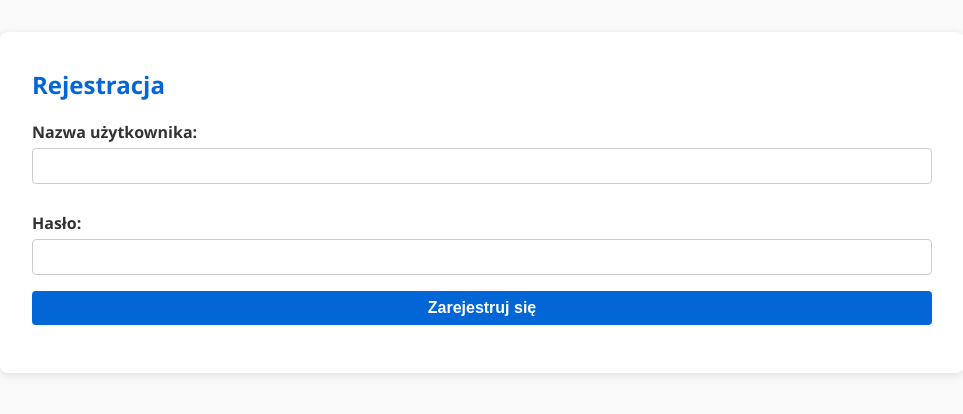
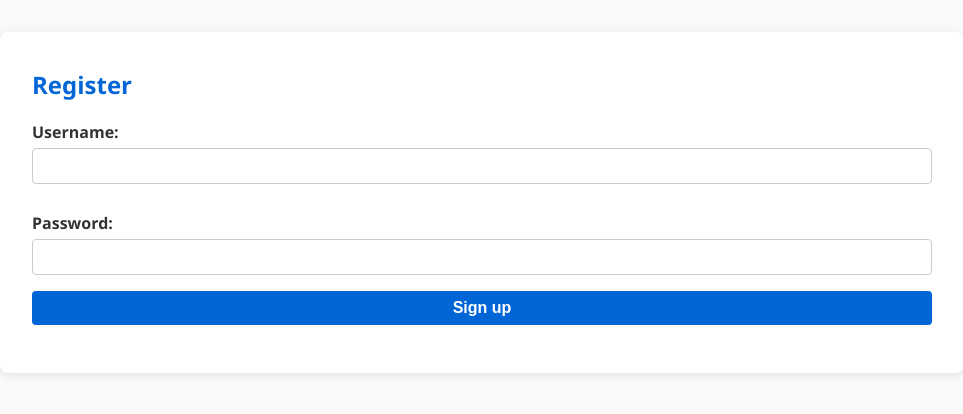
Before and after one commit to NowakAnd/Selenium-Test-App, a Django app: page /accounts/register/ in a window 1280 px wide. Shown: the part 54-468 px from the top of the page, without its empty margins (158-1121 px from the left). Run offline with Django 5.2, Linux system fonts and the light colour scheme.

Commit message:
Language update

```diff
--- a/SeleniumTest/SeleniumTest/urls.py
+++ b/SeleniumTest/SeleniumTest/urls.py
@@ -22,7 +22,6 @@ urlpatterns = [
 
     # Blog URLs
     path('', include('blog.urls')),
-    path('posts/', include('blog.urls')),
 
     # Accounts URLs
     path('accounts/', include('accounts.urls')),
--- a/SeleniumTest/accounts/templates/register.html
+++ b/SeleniumTest/accounts/templates/register.html
@@ -1,17 +1,17 @@
 {% extends 'base.html' %}
 
-{% block title %}Rejestracja{% endblock %}
+{% block title %}Register{% endblock %}
 
 {% block content %}
-<h2 data-testid="form-title">Rejestracja</h2>
+<h2 data-testid="form-title">Register</h2>
 <form method="post" data-testid="form-register">
     {% csrf_token %}
-    <label for="username">Nazwa użytkownika:</label>
+    <label for="username">Username:</label>
     <input type="text" id="username" name="username" required data-testid="input-username" />
 
-    <label for="password">Hasło:</label>
+    <label for="password">Password:</label>
     <input type="password" id="password" name="password" required data-testid="input-password" />
 
-    <button type="submit" data-testid="button-register">Zarejestruj się</button>
+    <button type="submit" data-testid="button-register">Sign up</button>
 </form>
 {% endblock %}
--- a/SeleniumTest/blog/templates/base.html
+++ b/SeleniumTest/blog/templates/base.html
@@ -3,7 +3,7 @@
 <head>
     <meta charset="UTF-8" />
     <meta name="viewport" content="width=device-width, initial-scale=1" />
-    <title>{% block title %}Moja aplikacja{% endblock %}</title>
+    <title>{% block title %}My Application{% endblock %}</title>
     <link rel="stylesheet" href="{% static 'css/style.css' %}"/>
     {% block extra_head %}{% endblock %}
 </head>
@@ -15,7 +15,7 @@
         </div>
         <div>
             {% if user.is_authenticated %}
-                <span data-testid="user-greeting">Witaj, {{ser.username }}!</span>
+                <span data-testid="user-greeting">Hello, {{ user.username }}!</span>
                 <form method="post" action="{% url 'logout' %}" style="display:inline;">
                     {% csrf_token %}
                     <button type="submit" data-testid="button-logout">Logout</button>
--- a/SeleniumTest/blog/templates/home.html
+++ b/SeleniumTest/blog/templates/home.html
@@ -1,8 +1,8 @@
 {% extends 'base.html' %}
 
-{% block title %}Strona główna{% endblock %}
+{% block title %}Home Page{% endblock %}
 
 {% block content %}
-<h1 data-testid="page-title">Witaj na stronie głównej bloga</h1>
-<p data-testid="page-description">To jest przykładowa aplikacja z Django z systemem logowania i rejestracji.</p>
+<h1 data-testid="page-title">Welcome to the blog home page</h1>
+<p data-testid="page-description">This is a sample Django application with a login and registration system.</p>
 {% endblock %}
--- a/SeleniumTest/blog/templates/post_create.html
+++ b/SeleniumTest/blog/templates/post_create.html
@@ -1,11 +1,11 @@
 {% extends 'base.html' %}
-{% block title %}Nowy post{% endblock %}
+{% block title %}New Post{% endblock %}
 
 {% block content %}
-<h2>Utwórz nowy post</h2>
+<h2>Create a New Post</h2>
 <form method="post" data-testid="form-create-post">
     {% csrf_token %}
     {{ form.as_p }}
-    <button type="submit" data-testid="button-submit-post">Opublikuj</button>
+    <button type="submit" data-testid="button-submit-post">Publish</button>
 </form>
 {% endblock %}
--- a/SeleniumTest/blog/templates/post_list.html
+++ b/SeleniumTest/blog/templates/post_list.html
@@ -1,16 +1,16 @@
 {% extends "base.html" %}
 {% block content %}
-<h1>Wszystkie posty</h1>
+<h1>All Posts</h1>
 
 {% for post in posts %}
     <div data-testid="post">
         <h2>{{ post.title }}</h2>
         <p>{{ post.content|linebreaks }}</p>
-        <p><small>Dodano przez {{ post.author.username }} dnia {{ post.created_at }}</small></p>
+        <p><small>Posted by {{ post.author.username }} on {{ post.created_at }}</small></p>
         <hr>
     </div>
 {% empty %}
-    <p data-testid="no-posts">Brak postów do wyświetlenia.</p>
+    <p data-testid="no-posts">No posts to display.</p>
 {% endfor %}
 
 {% if user.is_authenticated %}
```
Also changed, not shown: SeleniumTest/accounts/templates/login.html (+5 -5 lines).
